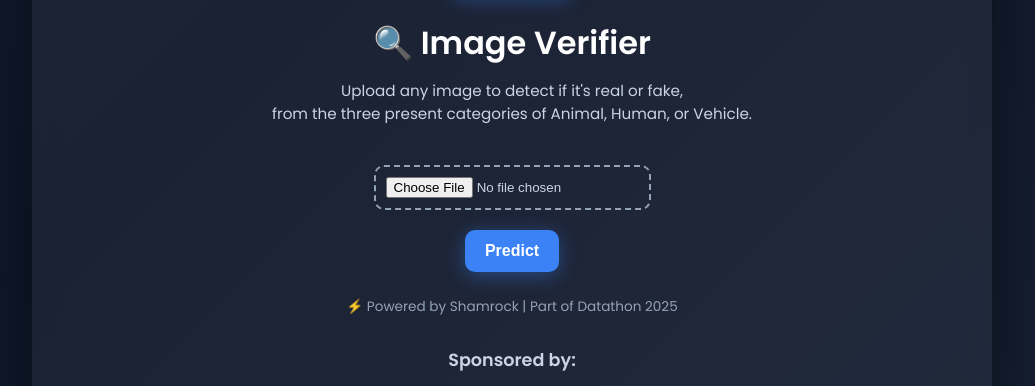
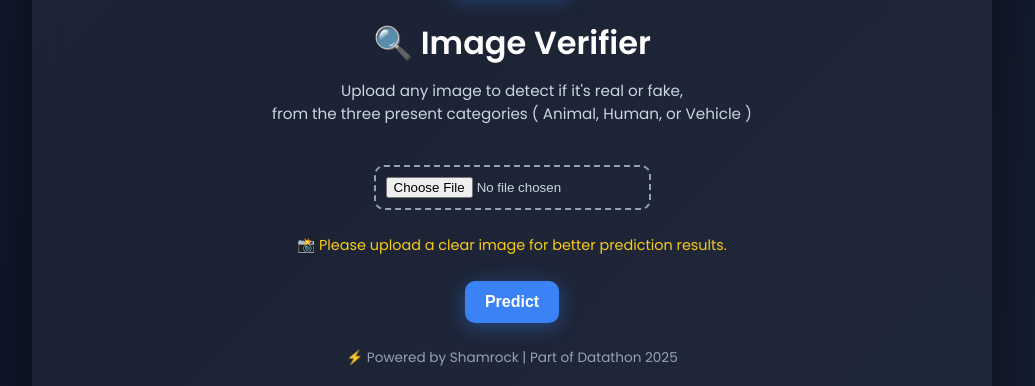
Before and after one commit to SmrithiChembath/Image-Verifier, a Flask app: page / in a window 1280 px wide. Shown: the part 201-587 px from the top of the page, without its empty margins (128-1163 px from the left). Run offline with Flask 3, Linux system fonts and the light colour scheme; some libraries are stand-ins or nearby versions.

Commit message:
Updated index.html inside templates

```diff
--- a/templates/index.html
+++ b/templates/index.html
@@ -167,13 +167,17 @@
       <img src="https://i.postimg.cc/wjNykPH3/temp-Imageq-VJn-ND.avif" alt="Datathon Logo" class="logo" />
     </div>
     <h1>🔍 Image Verifier</h1>
-    <p class="description">Upload any image to detect if it's real or fake,<br>from the three present categories of Animal, Human, or Vehicle.</p>
+    <p class="description">Upload any image to detect if it's real or fake,<br>from the three present categories ( Animal, Human, or Vehicle )</p>
 
     <form id="uploadForm" method="POST" action="/predict" enctype="multipart/form-data">
       <input type="file" name="image" id="imageInput" required />
+      <p style="color: #facc15; font-size: 0.9rem; margin-top: 5px;">
+        📸 Please upload a clear image for better prediction results.
+      </p>
       <br>
       <button type="submit">Predict</button>
     </form>
+
 
     <div class="footer">⚡ Powered by Shamrock | Part of Datathon 2025</div>
 
```
